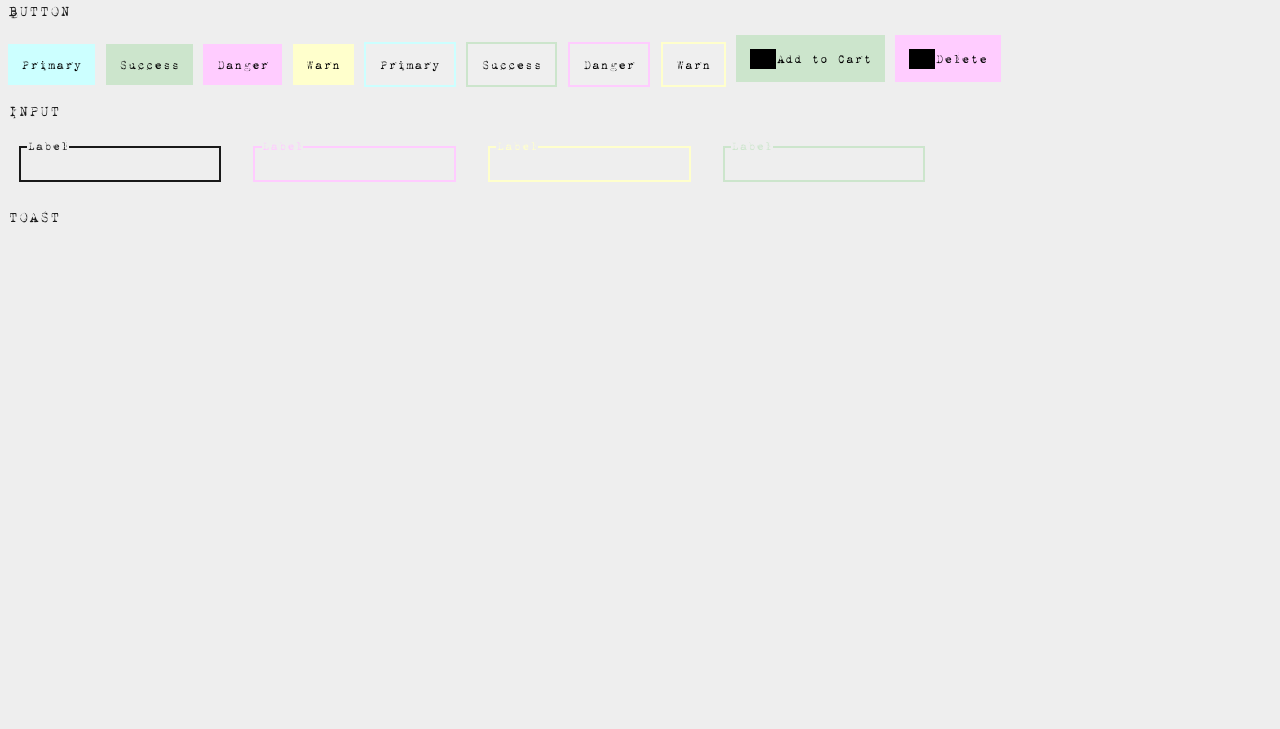
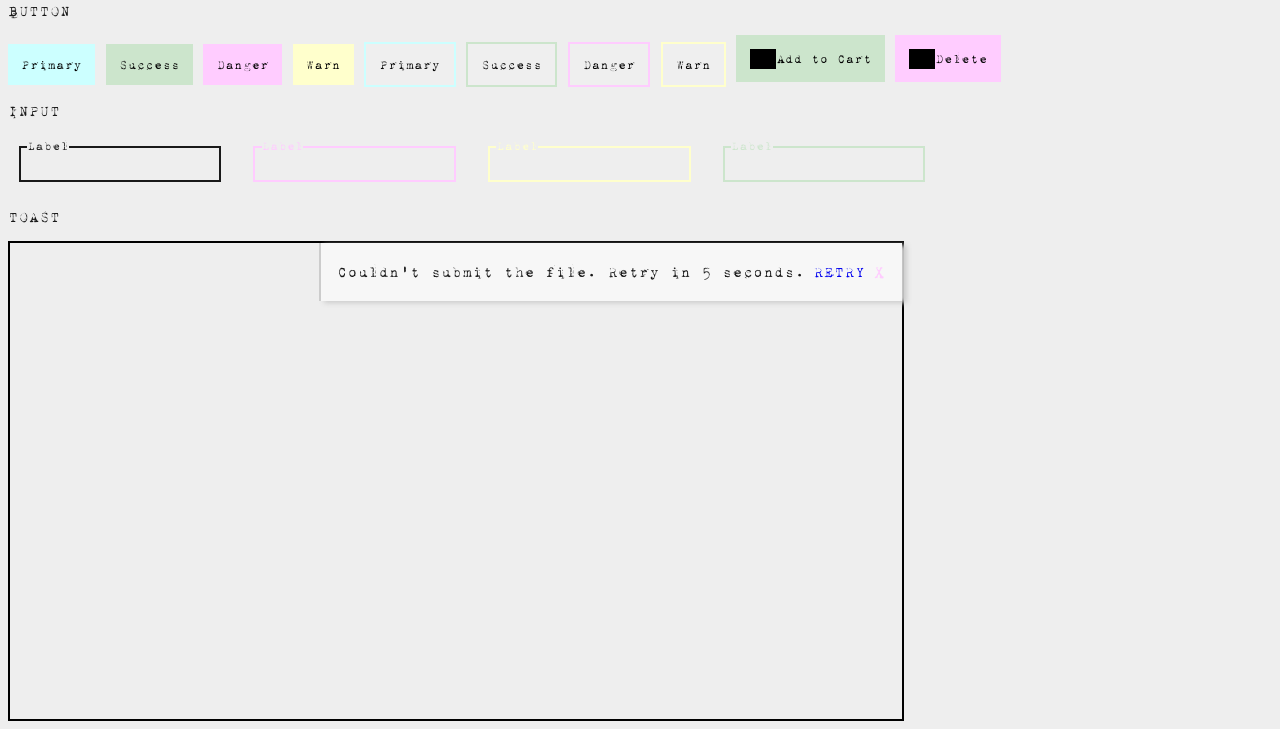
Before and after one commit to minku-singh/khabar.css, a plain HTML site: page index.html in a window 1280 px wide. Shown: the part 931-1660 px from the top of the page. Before the commit the page ends 1238 px from the top, so only its background shows below. Drawn offline with Linux system fonts and the light colour scheme; grey boxes are pictures that could not be loaded.

Commit message:
ref: toast

```diff
--- a/index.html
+++ b/index.html
@@ -127,12 +127,13 @@
     </div>
 
     <p>TOAST</p>
-    <div class="toast-container">
-        <p class="toast-content">Couldn't submit the file. Retry in 5 seconds.</p>
-        <a href="#" class="toast-retry">RETRY</a>
-        <div class="toast-close">X</div>
+    <div style="height: 30em; width: 70vw; border: 2px solid black;">
+        <div class="toast-container">
+            <p class="toast-content">Couldn't submit the file. Retry in 5 seconds.</p>
+            <a href="#" class="toast-retry">RETRY</a>
+            <div class="toast-close">X</div>
+        </div>
     </div>
-
 
 </body>
 </html>
--- a/style.css
+++ b/style.css
@@ -306,10 +306,10 @@ input + div{
     box-shadow: 5px 2px 5px var(--color-fade-dark);
     border-left: 2px solid var(--color-fade-dark);
     position: sticky;
-    left: 50em;
-    bottom: 1em;
     max-width: 40em;
     z-index: 5;
+    top: 32em;
+    left: 20em;
 }
 .toast-retry{
     text-decoration: none;
@@ -327,6 +327,6 @@ input + div{
 /* moible responsive  */
 @media screen and (max-width: 768px){
     .toast-container{
-        padding: 0.5em 0.5em;
+        padding: 0.1em 0.3em;
     }
 }
```
